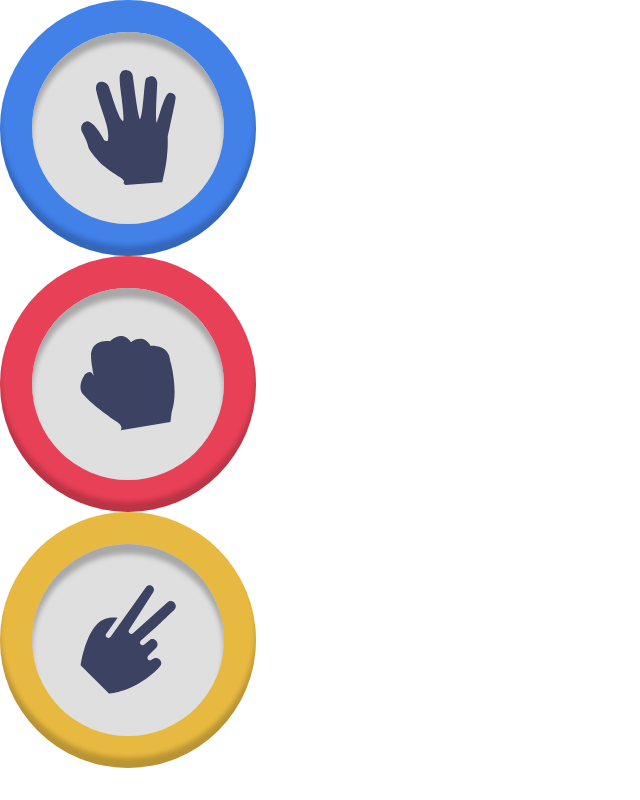
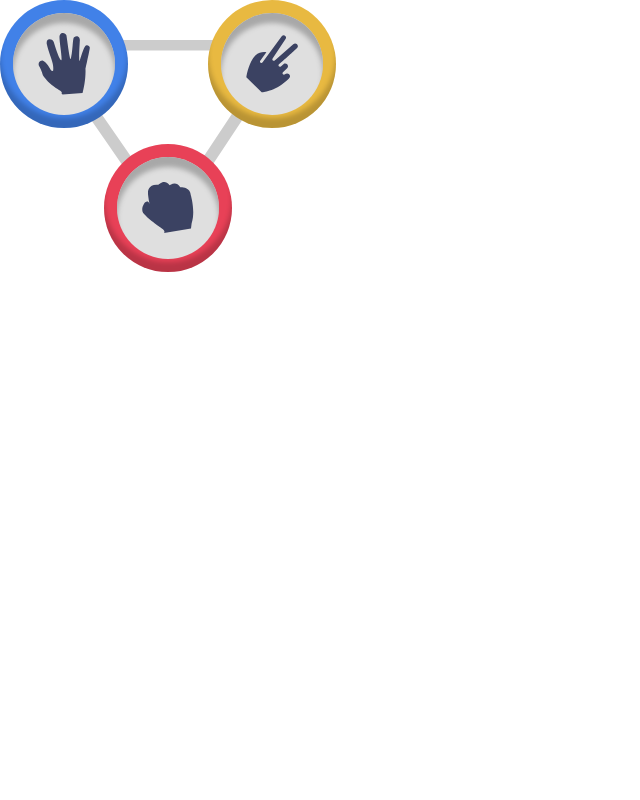
Before and after one commit to diogoribeiro/rock-paper-scissors, a React app: page / in a window 1280 px wide. Shown: the whole page, without its empty margins (0-640 px from the left). Built offline with nearby package versions, Linux system fonts and the light colour scheme.

Commit message:
Add ShapeSelector component

```diff
--- a/public/index.html
+++ b/public/index.html
@@ -1,5 +1,5 @@
 <!DOCTYPE html>
-<html lang="en">
+<html lang="en" style="font-size: 8px;">
   <head>
     <meta charset="utf-8" />
     <link rel="icon" href="%PUBLIC_URL%/favicon.ico" />
--- a/src/components/Shape/index.js
+++ b/src/components/Shape/index.js
@@ -19,16 +19,16 @@ const InnerCircle = styled.div`
   border-radius: 50%;
   box-shadow: inset 0px 10px 5px 0px rgba(168,168,168,1);
   display: flex;
-  height: 12rem;
+  height: 80%;
   justify-content: center;
-  width: 12rem;
+  width: 80%;
 `;
 
 const ShapeImage = styled.img`
-  width: 6rem;
+  width: 50%;
 `;
 
-function Shape({ shape }) {
+function Shape({ className, shape, onClick }) {
   const {
     icon,
     mainColor,
@@ -37,7 +37,7 @@ function Shape({ shape }) {
   } = shape;
 
   return (
-    <ColoredBorder color={mainColor}>
+    <ColoredBorder className={className} color={mainColor} onClick={() => onClick(shape)}>
       <InnerCircle>
         <ShapeImage src={icon} alt={type} />
       </InnerCircle>
--- /dev/null
+++ b/src/components/ShapeSelector/index.js
@@ -0,0 +1,58 @@
+import React from 'react';
+import styled from 'styled-components/macro';
+
+import Shape from 'components/Shape';
+
+import {
+  PAPER,
+  SCISSORS,
+  ROCK,
+} from 'utils/constants/shapes';
+
+
+import selectorBg from 'assets/bg-triangle.svg';
+
+const SelectorContainer = styled.div `
+  background: ${() => `url(${selectorBg})`};
+  background-position: center;
+  background-repeat: no-repeat;
+  background-size: 32rem 24rem;
+  height: 24rem;
+  padding: 5rem;
+  position: relative;
+  width: 32rem;
+`;
+
+const ShapeIcon = styled(Shape) `
+  position: absolute;
+`;
+
+const ShapePaper = styled(ShapeIcon) `
+  left: 0;
+  top: 0;
+`;
+
+const ShapeScissors = styled(ShapeIcon) `
+  right: 0;
+  top: 0;
+`;
+
+const ShapeRock = styled(ShapeIcon) `
+  bottom: 0;
+  left: 0;
+  margin: 0 auto;
+  right: 0;
+`;
+
+
+function ShapeSelector({ shapes, onClick }) {
+  return (
+    <SelectorContainer>
+      <ShapePaper shape={shapes[PAPER]} onClick={onClick} />
+      <ShapeScissors shape={shapes[SCISSORS]} onClick={onClick} />
+      <ShapeRock shape={shapes[ROCK]} onClick={onClick} />
+    </SelectorContainer>
+  );
+}
+
+export default ShapeSelector;
--- a/src/pages/Game/index.js
+++ b/src/pages/Game/index.js
@@ -1,7 +1,7 @@
 import React from 'react';
 import { connect } from 'react-redux'
 
-import Shape from 'components/Shape';
+import ShapeSelector from 'components/ShapeSelector';
 
 function mapStateToProps(state) {
   return {
@@ -12,15 +12,9 @@ function mapStateToProps(state) {
 function Game({ shapes }) {
   if (!shapes) return 'Loading...';
 
-  const toRender = Object.keys(shapes).map((shapeName) => {
-    const shape = shapes[shapeName];
-
-    return <Shape key={shape.type} shape={shape} />;
-  });
-
   return (
     <div>
-      { toRender }
+      <ShapeSelector shapes={shapes} onClick={ console.log }/>
     </div>
   );
 }
--- a/src/store/initialState.js
+++ b/src/store/initialState.js
@@ -2,9 +2,15 @@ import paperIcon from 'assets/shapes/icon-paper.svg';
 import rockIcon from 'assets/shapes/icon-rock.svg';
 import scissorsIcon from 'assets/shapes/icon-scissors.svg';
 
+import {
+  PAPER,
+  SCISSORS,
+  ROCK,
+} from 'utils/constants/shapes';
+
 export default {
   shapes: {
-    paper: {
+    [PAPER]: {
       icon: paperIcon,
       mainColor: '#4181e8',
       resultAgainsOponents: {
@@ -12,9 +18,9 @@ export default {
         rock: 'win',
         scissors: 'lose',
       },
-      type: 'paper',
+      type: PAPER,
     },
-    rock: {
+    [ROCK]: {
       icon: rockIcon,
       mainColor: '#e84157',
       resultAgainsOponents: {
@@ -22,9 +28,9 @@ export default {
         rock: 'tie',
         scissors: 'win',
       },
-      type: 'rock',
+      type: ROCK,
     },
-    scissors: {
+    [SCISSORS]: {
       icon: scissorsIcon,
       mainColor: '#e8b941',
       resultAgainsOponents: {
@@ -32,7 +38,7 @@ export default {
         rock: 'lose',
         scissors: 'tie',
       },
-      type: 'scissors',
+      type: SCISSORS,
     },
   },
 }
--- /dev/null
+++ b/src/utils/constants/shapes.js
@@ -0,0 +1,3 @@
+export const PAPER = 'Paper';
+export const SCISSORS = 'Scissors';
+export const ROCK = 'Rock';
```
Also changed, not shown: src/assets/bg-triangle.svg (added).
